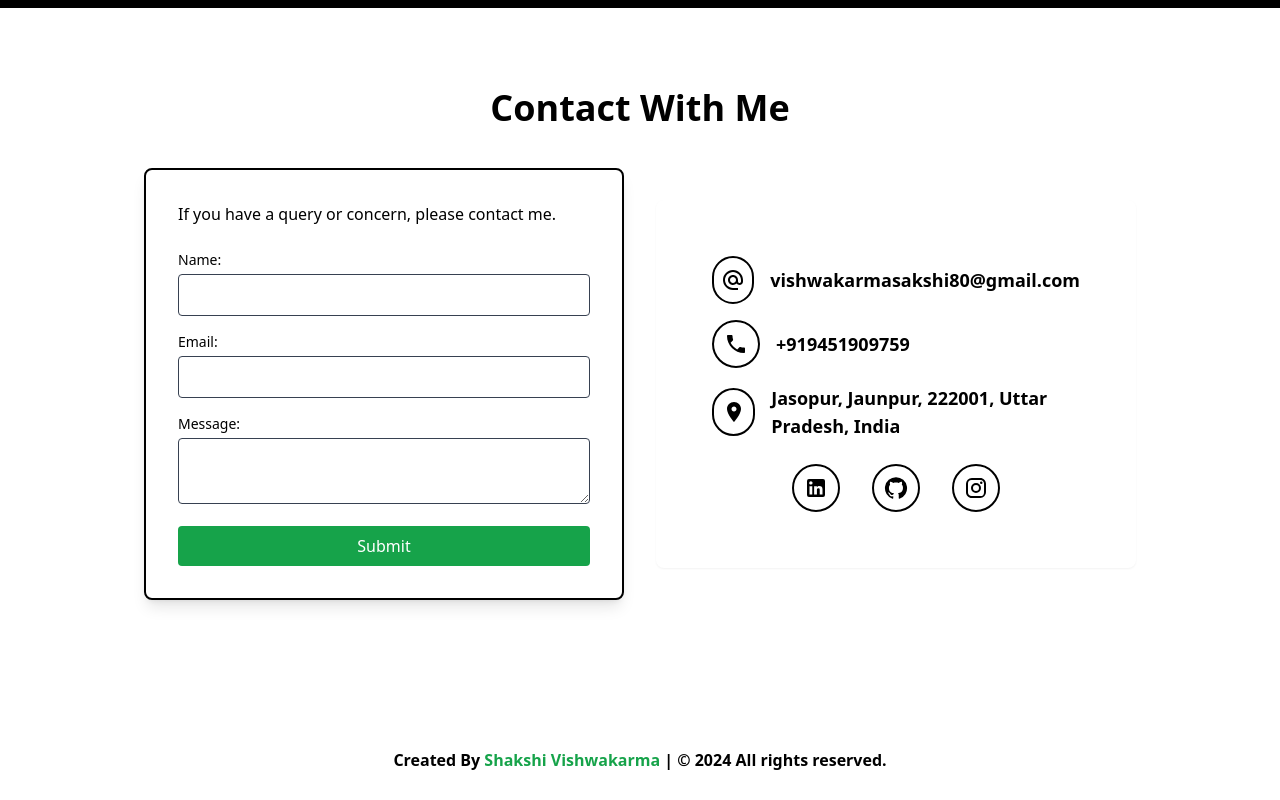
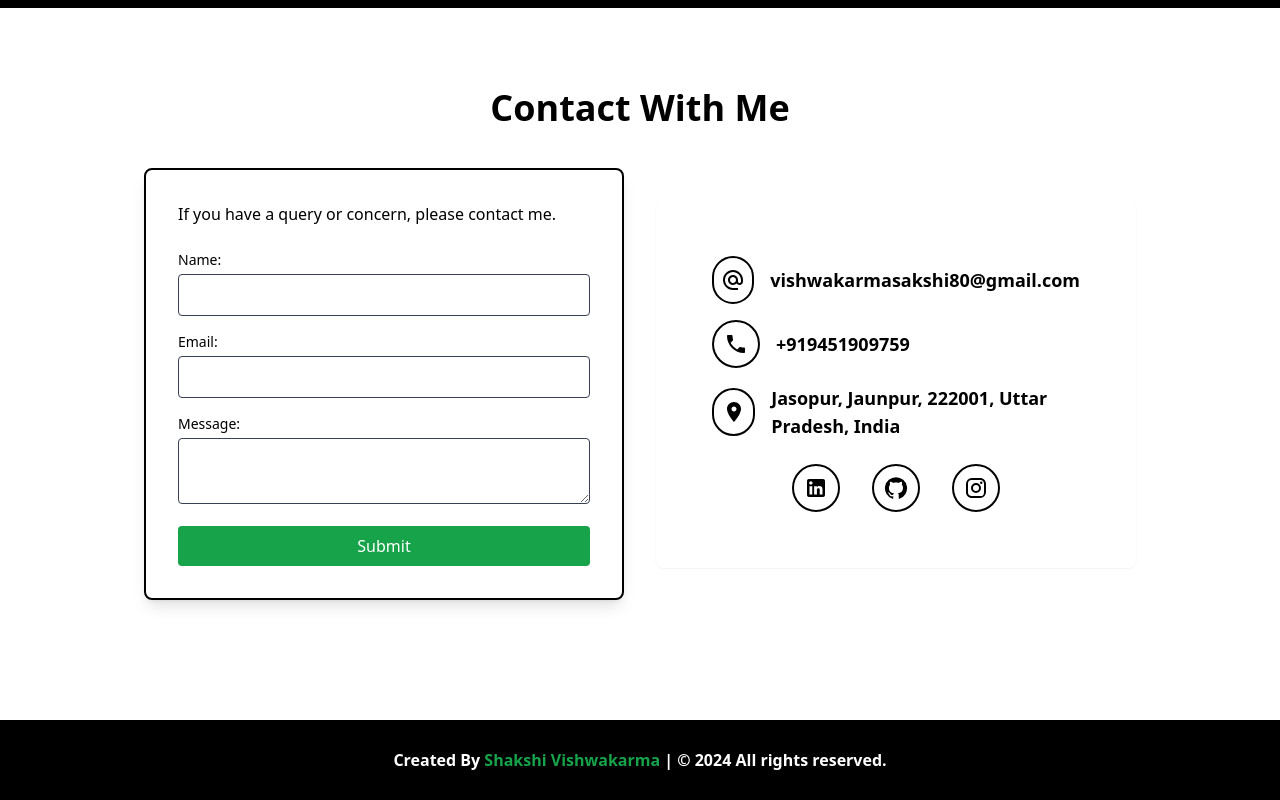
Before and after one commit to Shakshi94/portfolio, a React (Vite) app: page / in a window 1280 px wide. Shown: the part 5001-5801 px from the top of the page. Built offline with nearby package versions, Linux system fonts and the light colour scheme.

Commit message:
changes in footer.jsx

```diff
--- a/src/components/Footer.jsx
+++ b/src/components/Footer.jsx
@@ -1,6 +1,6 @@
 export default function Footer() {
     return (
-        <div className="text-black w-screen z-50 max-w-screen-2xl mx-auto md:px-20 h-20 flex items-center justify-center">
+        <div className="text-white bg-black w-screen z-50 max-w-screen-2xl mx-auto md:px-20 h-20 flex items-center justify-center">
             <div className="flex flex-wrap justify-center">
                 <p className="font-bold">
                     Created By <span className="text-green-600">Shakshi Vishwakarma</span> | &#169; 2024 All rights reserved.
```
